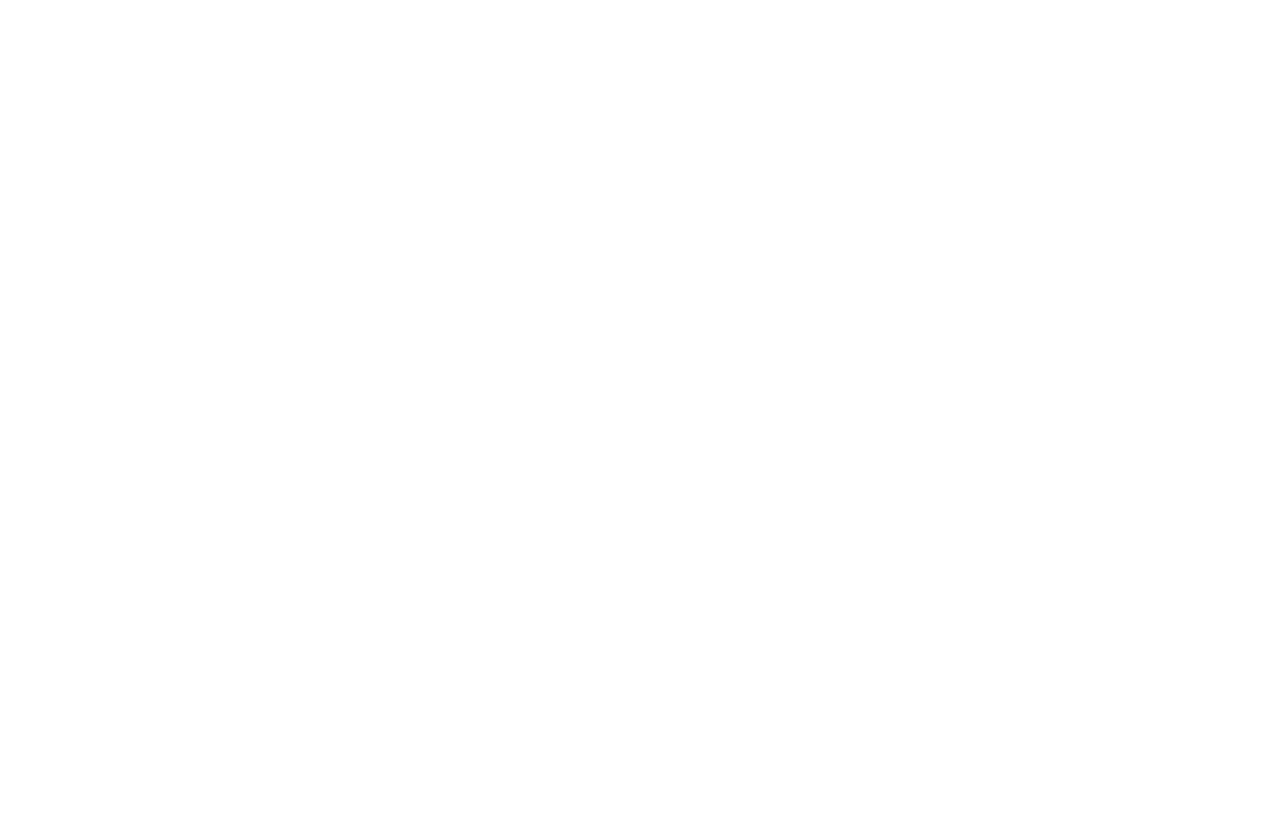
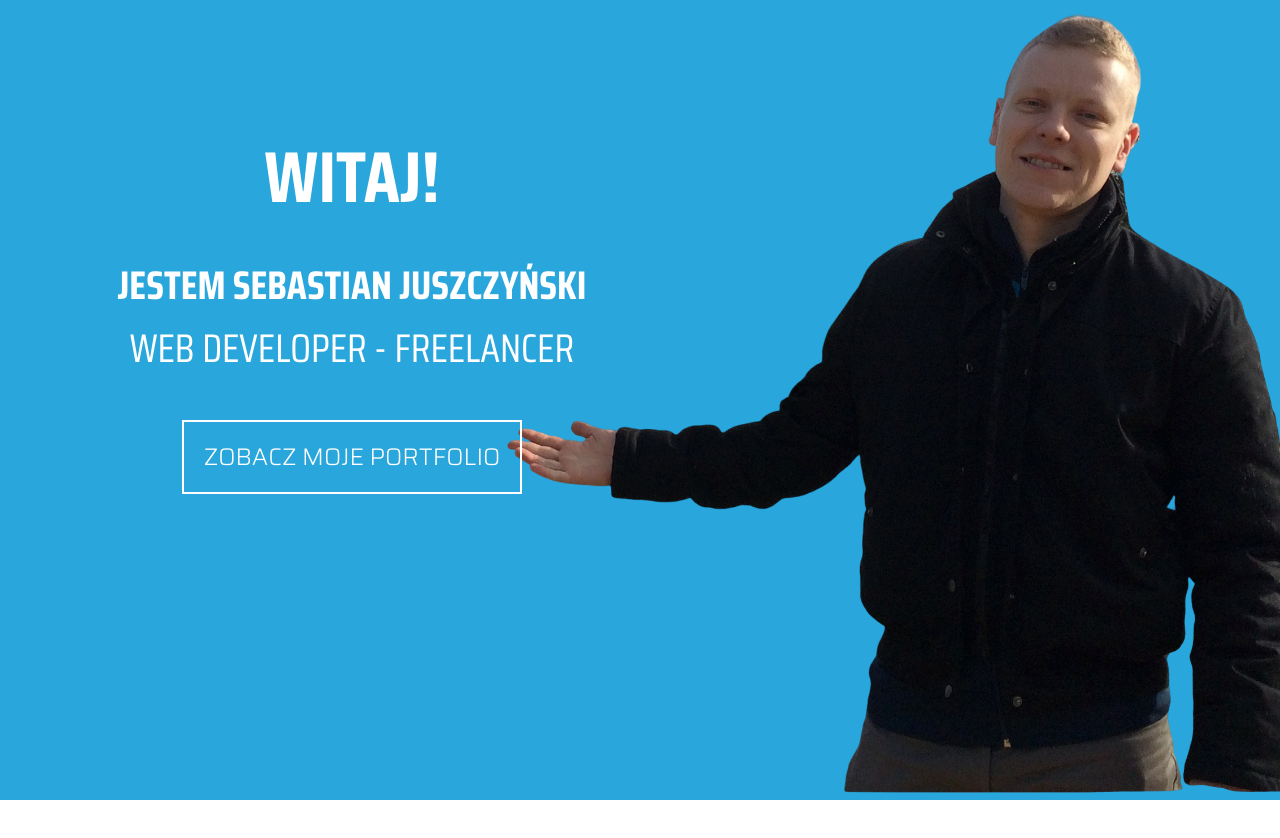
Before and after one commit to sebastianjuszczynski/portfolio, a plain HTML site: page index.html in a window 1280 px wide. Shown: the top 838 px of the page. Before the commit the page ends 800 px from the top, so only its background shows below. Drawn offline with Linux system fonts and the light colour scheme.

Commit message:
added styles for header (mobile first)

```diff
--- a/css/style.css
+++ b/css/style.css
@@ -0,0 +1,176 @@
+/* font-family: 'Saira', sans-serif;
+font-family: 'Saira Condensed', sans-serif; */
+
+* {
+    margin: 0;
+    padding: 0;
+    box-sizing: border-box;
+}
+
+header {
+    position: relative;
+    background-color: #29a6dc;
+    height: 100vh;
+    overflow: hidden;
+}
+
+header>* {
+    position: absolute;
+}
+
+header img {
+    height: 60%;
+    bottom: 0;
+    right: 0;
+}
+
+header div.welcome {
+    z-index: 1;
+    top: 10%;
+    left: 5%;
+    right: 5%;
+    text-align: center;
+    font-family: "Saira Condensed", sans-serif;
+    font-weight: bold;
+    font-size: 40px;
+    color: white;
+    text-transform: uppercase;
+}
+
+header h1 {
+    font-size: 20px;
+    margin-top: 20px;
+}
+
+header h2 {
+    font-size: 20px;
+    font-weight: normal;
+}
+
+header button {
+    font-family: 'Saira', sans-serif;
+    line-height: 32px;
+    padding: 0 20px;
+    text-transform: uppercase;
+    color: white;
+    background-color: transparent;
+    font-size: 12px;
+    border: 2px solid white;
+    font-weight: 300;
+}
+
+@media (orientation: portrait) and (min-width: 360px) {
+    header img {
+        height: 55%;
+        bottom: 0;
+        right: 0;
+    }
+    header h1 {
+        font-size: 28px;
+    }
+    header h2 {
+        font-size: 28px;
+    }
+    header button {
+        line-height: 40px;
+        font-size: 16px;
+    }
+}
+
+@media (orientation: portrait) and (min-width: 410px) {
+    header img {
+        height: 55%;
+        bottom: 0;
+        right: 0;
+    }
+    header h1 {
+        font-size: 32px;
+    }
+    header h2 {
+        font-size: 32px;
+    }
+    header button {
+        line-height: 50px;
+        font-size: 20px;
+        margin-top: 40px;
+    }
+}
+
+@media (orientation: landscape) {
+    header img {
+        height: 90%;
+        bottom: 0;
+        right: 0;
+    }
+    header div.welcome {
+        top: 15%;
+        left: 5%;
+        right: 50%;
+    }
+    header button {
+        margin-top: 40px;
+    }
+}
+
+@media (orientation: landscape) and (min-width: 640px) {
+    header h1 {
+        font-size: 24px;
+    }
+    header h2 {
+        font-size: 24px;
+    }
+    header button {
+        line-height: 40px;
+        font-size: 14px;
+    }
+    header img {
+        height: 110%;
+        bottom: 0;
+        right: 0;
+    }
+}
+
+@media (orientation: landscape) and (min-width: 1024px) {
+    header p {
+        font-size: 72px;
+    }
+    header h1 {
+        font-size: 40px;
+    }
+    header h2 {
+        font-size: 40px;
+    }
+    header button {
+        line-height: 70px;
+        font-size: 24px;
+    }
+    header img {
+        height: 90%;
+        bottom: 0;
+        right: 0;
+    }
+}
+@media (orientation: landscape) and (min-width: 1280px) {
+    header p {
+        font-size: 72px;
+    }
+    header h1 {
+        font-size: 40px;
+    }
+    header h2 {
+        font-size: 40px;
+    }
+    header button {
+        line-height: 70px;
+        font-size: 24px;
+    }
+    header img {
+        height: 120%;
+        bottom: 0;
+        right: 0;
+    }
+}
+
+section {
+    min-height: 100vh;
+}
--- a/index.html
+++ b/index.html
@@ -6,11 +6,28 @@
   <meta charset="UTF-8">
   <meta name="viewport" content="width=device-width, initial-scale=1.0">
   <title>Sebastian Juszczyński - Web Developer</title>
+  <link
+    href="https://fonts.googleapis.com/css2?family=Saira+Condensed:wght@400;700&family=Saira:wght@300;400;700&display=swap"
+    rel="stylesheet">
   <link rel="stylesheet" href="/css/style.css">
 </head>
 
 <body>
-
+  <header>
+    <div class="welcome">
+    <p>witaj!</p>
+    <h1>jestem Sebastian Juszczyński</h1>
+    <h2>web developer - freelancer</h2>
+    <button>Zobacz moje portfolio</button>
+    </div>
+    <img src="../images/photo1.jpg" alt="Zdjęcie Sebastian Juszczyński">
+  </header>
+  <section></section>
+  <section></section>
+  <section></section>
+  <section></section>
+  <section></section>
+  <footer></footer>
 </body>
 
 </html>
```
